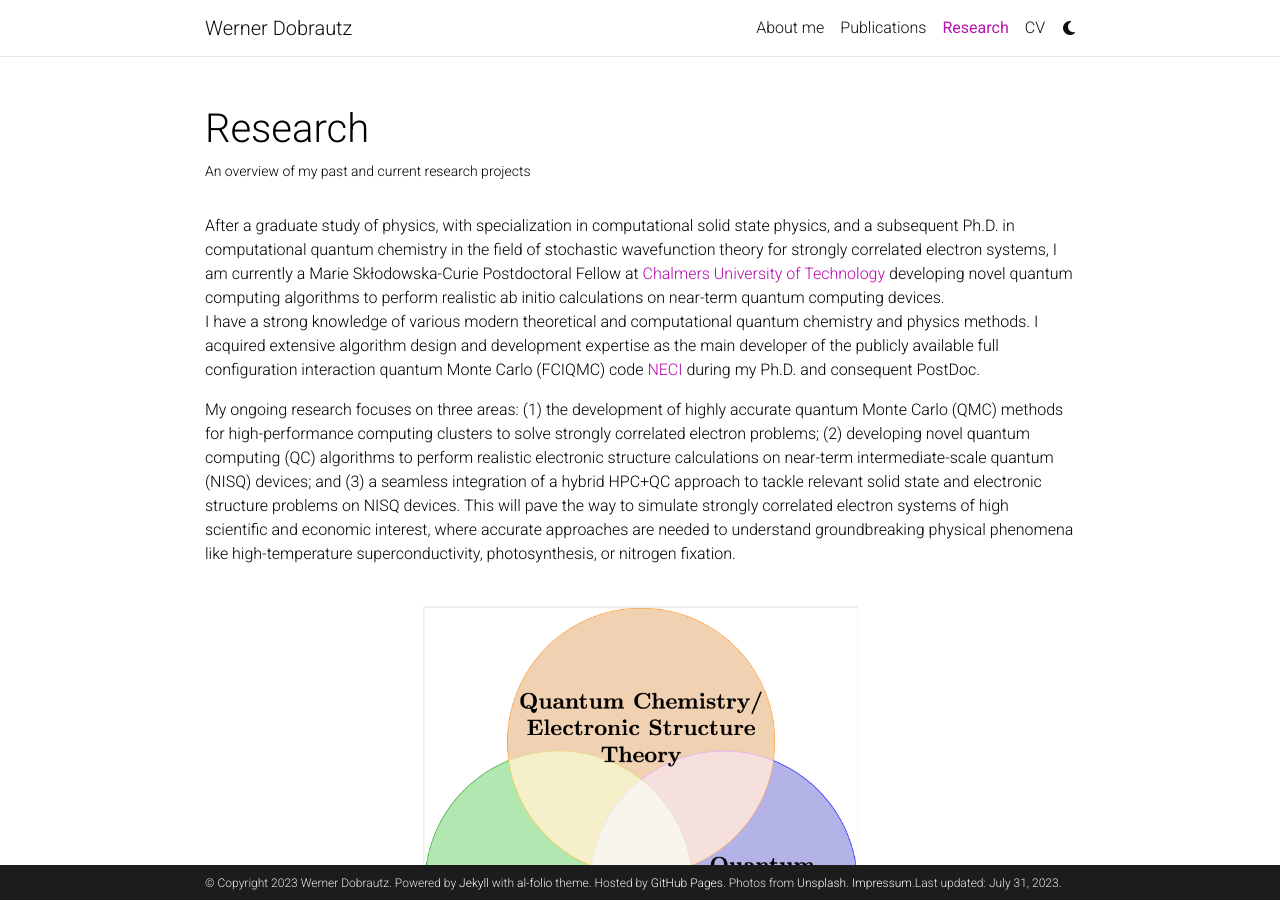
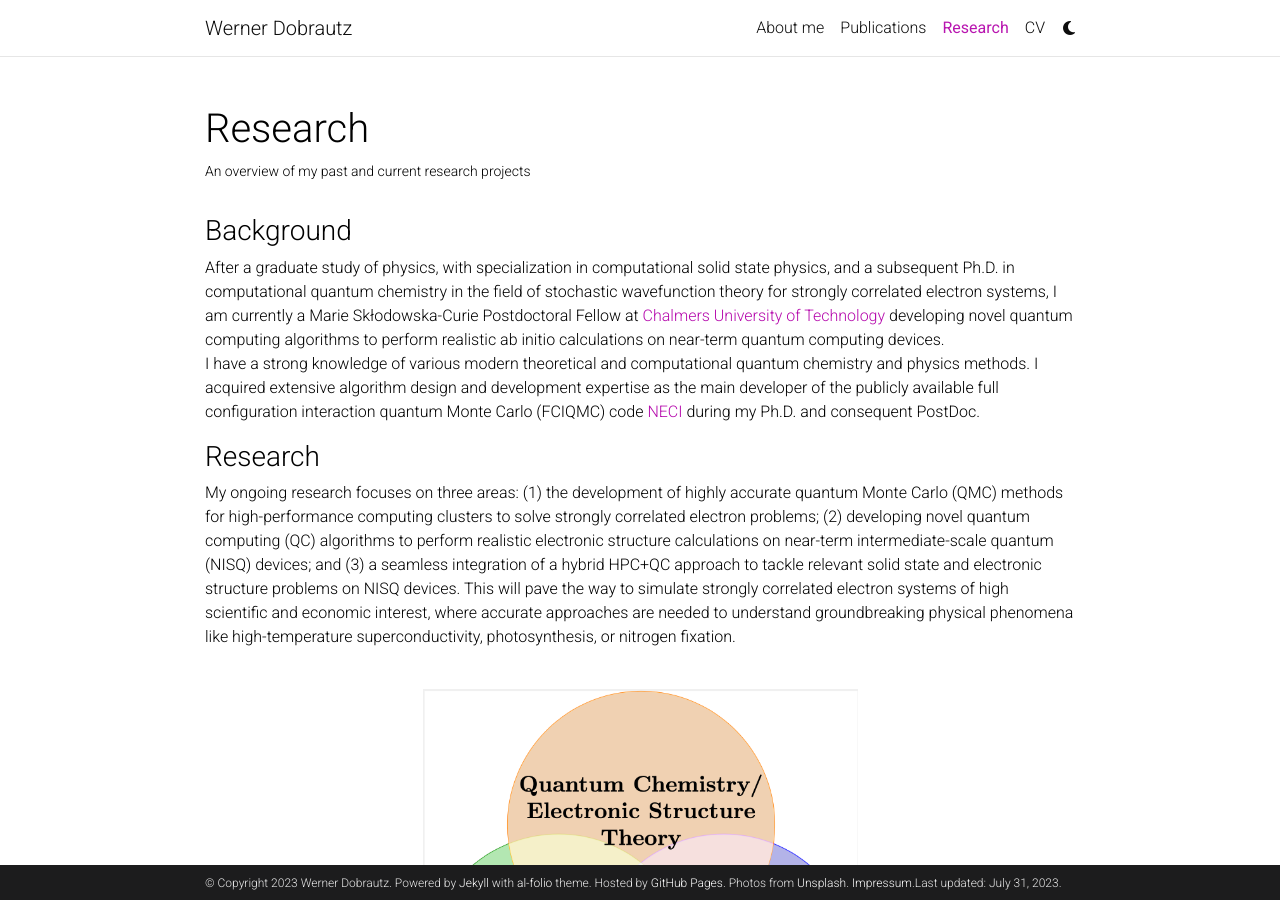
Before and after one commit to dobrautz/dobrautz.github.io, a Jekyll site: the page built from _pages/projects.md, in a window 1280 px wide and 900 px high. Built offline with Jekyll 4.4.1, drawn with Linux system fonts in a browser that asks for light colours; full-size pictures stand in for the smaller copies a plugin makes; comment, search, counter and statistics services are not loaded; a style sheet for code colours, icons or effects is not loaded.

Commit message:
Update projects.md

```diff
--- a/_pages/projects.md
+++ b/_pages/projects.md
@@ -8,11 +8,14 @@ nav_order: 2
 display_categories: [Research]
 horizontal: true
 ---
+<h3>Background</h3>
 
 After a graduate study of physics, with specialization in computational solid state physics, and a subsequent Ph.D. in computational quantum chemistry in the field of stochastic wavefunction theory for strongly correlated electron systems, I am currently a Marie Skłodowska-Curie Postdoctoral Fellow at <a href='https://www.chalmers.se/en/persons/dobrautz/'>Chalmers University of Technology</a> developing novel quantum computing algorithms to perform realistic ab initio calculations on near-term quantum computing devices. <br>
 I have a strong knowledge of various modern theoretical and computational quantum chemistry and physics methods.
 I acquired extensive algorithm design and development expertise as the main developer of the publicly available full configuration interaction quantum Monte Carlo (FCIQMC) code <a href='https://github.com/ghb24/NECI_STABLE'>NECI</a> during my Ph.D. and consequent PostDoc.
 <br>
+
+<h3>Research</h3>
 
 My ongoing research focuses on three areas: (1) the development of highly accurate quantum Monte Carlo (QMC) methods for high-performance computing clusters to solve strongly correlated electron problems; (2) developing novel quantum computing (QC) algorithms to perform realistic electronic structure calculations on near-term intermediate-scale quantum (NISQ) devices; and (3) a seamless integration of a hybrid HPC+QC approach to tackle relevant solid state and electronic structure problems on NISQ devices. This will pave the way to simulate strongly correlated electron systems of high scientific and economic interest, where accurate approaches are needed to understand groundbreaking physical phenomena like high-temperature superconductivity, photosynthesis, or nitrogen fixation.
 <br><br>
```
